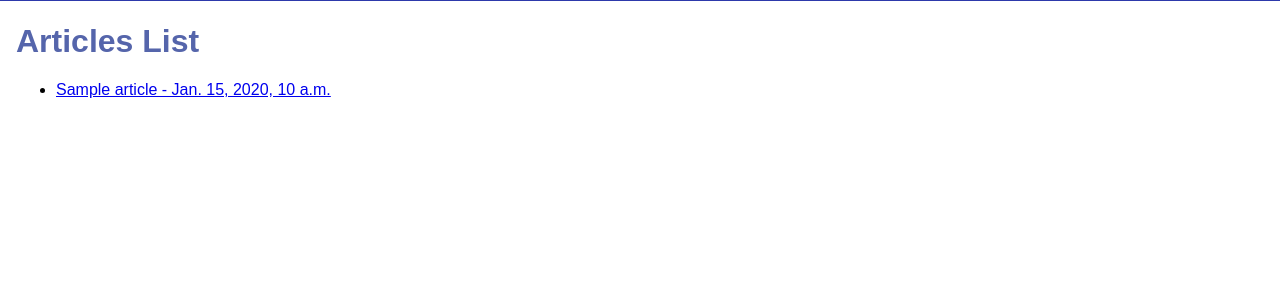
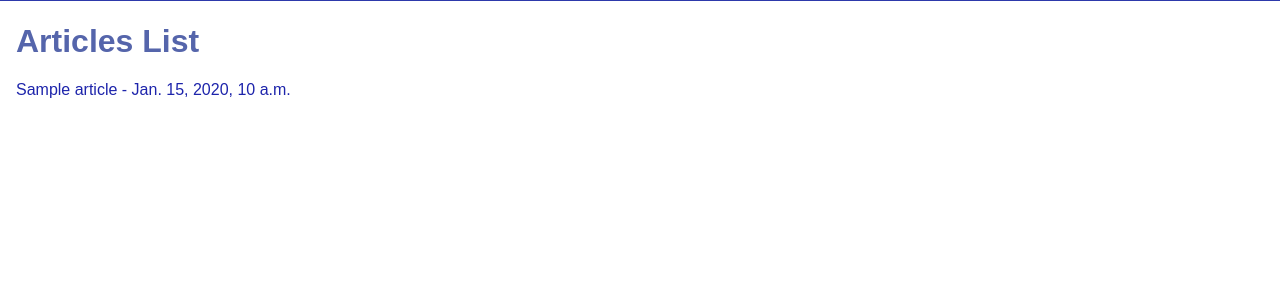
Before and after one commit to absreim/portfolio, a Django app: page /articles/ in a window 1280 px wide. Shown: the part 90-375 px from the top of the page. Run offline with Django 3.2, Linux system fonts and the light colour scheme; tables that the repository leaves empty hold one stand-in row (values such as "Sample post").

Commit message:
Various styling changes.

```diff
--- a/articles/static/articles/style.css
+++ b/articles/static/articles/style.css
@@ -1,3 +1,8 @@
 #articles-navlink {
     color: beige;
 }
+
+.articles-list {
+    list-style-type: none;
+    padding-left: 0;
+}
--- a/articles/templates/articles/list.html
+++ b/articles/templates/articles/list.html
@@ -13,7 +13,7 @@
     <main>
         <h1>Articles List</h1>
         {% if articles %}
-            <ul>
+            <ul class="articles-list">
                 {% for article in articles %}
                     <li>
                         <a href="/articles/{{ article.id }}">{{ article.name }} - {{ article.date }}</a>
--- a/static/base.css
+++ b/static/base.css
@@ -17,6 +17,15 @@ header {
     color: white;
     font-size: larger;
     margin-bottom: 1em;
+}
+
+main a {
+    text-decoration: none;
+    color: #1d24ab;
+}
+
+main a:hover, main a:focus, main a:active {
+    color: #000979;
 }
 
 nav {
```
